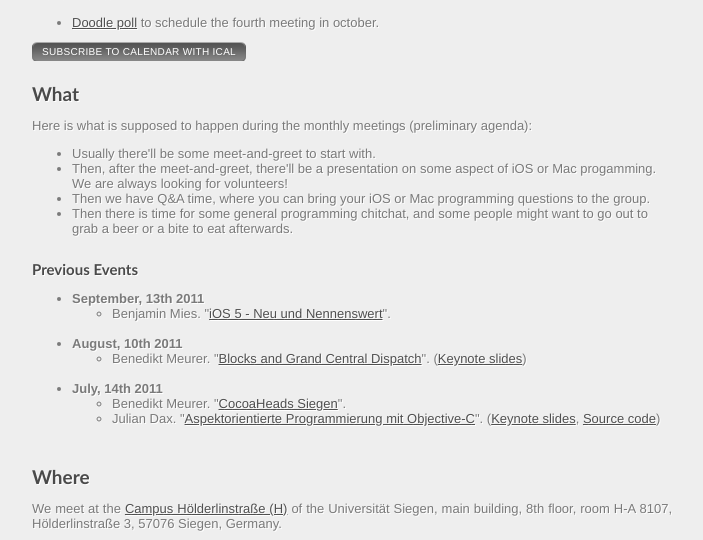
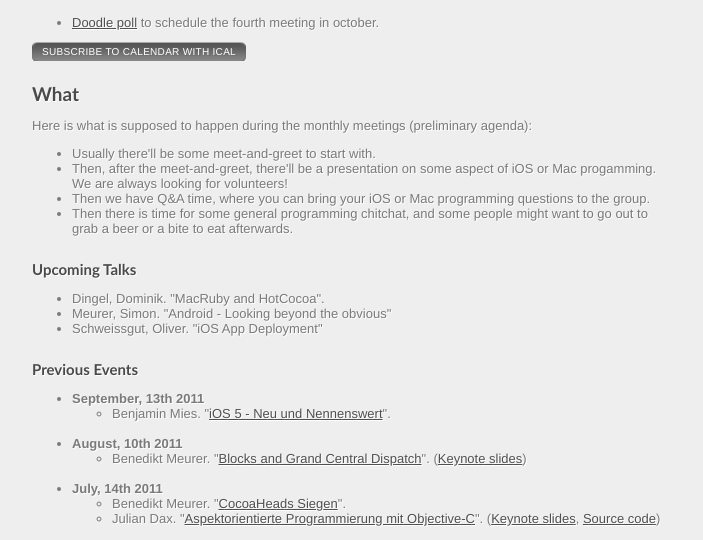
Before and after one commit to bmeurer/cocoaheads.informatik.uni-siegen.de, a Jekyll site: the page built from index.html, in a window 1280 px wide and 900 px high, scrolled down 823 px, cut to the strip 0-540 px from the top of the window. Shown: the whole strip, without its empty margins (118-821 px from the left). Built offline with Jekyll 4.4.1, drawn with Linux system fonts in a browser that asks for light colours; nearby versions of some CDN libraries; Markdown is read by kramdown in place of the engine named in the settings.

Commit message:
Add list of upcoming talks.

```diff
--- a/index.html
+++ b/index.html
@@ -88,6 +88,25 @@
       Then there is time for some general programming chitchat,
       and some people might want to go out to grab a beer or a
       bite to eat afterwards.
+    </li>
+  </ul>
+</p>
+
+<h2>Upcoming Talks</h2>
+
+<p>
+  <ul>
+    <li>
+      Dingel, Dominik.
+      &quot;MacRuby and HotCocoa&quot;.
+    </li>
+    <li>
+      Meurer, Simon.
+      &quot;Android - Looking beyond the obvious&quot;
+    </li>
+    <li>
+      Schweissgut, Oliver.
+      &quot;iOS App Deployment&quot;
     </li>
   </ul>
 </p>
```
